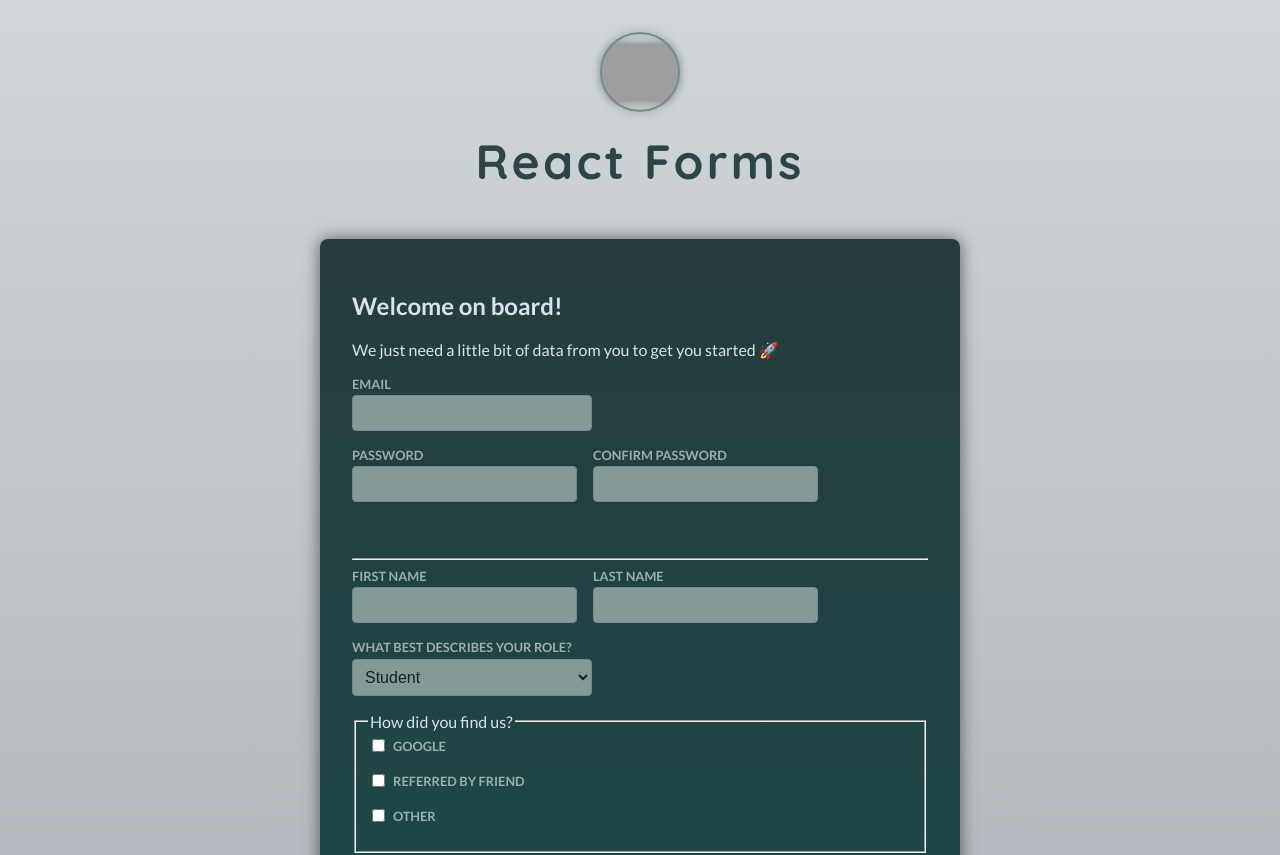
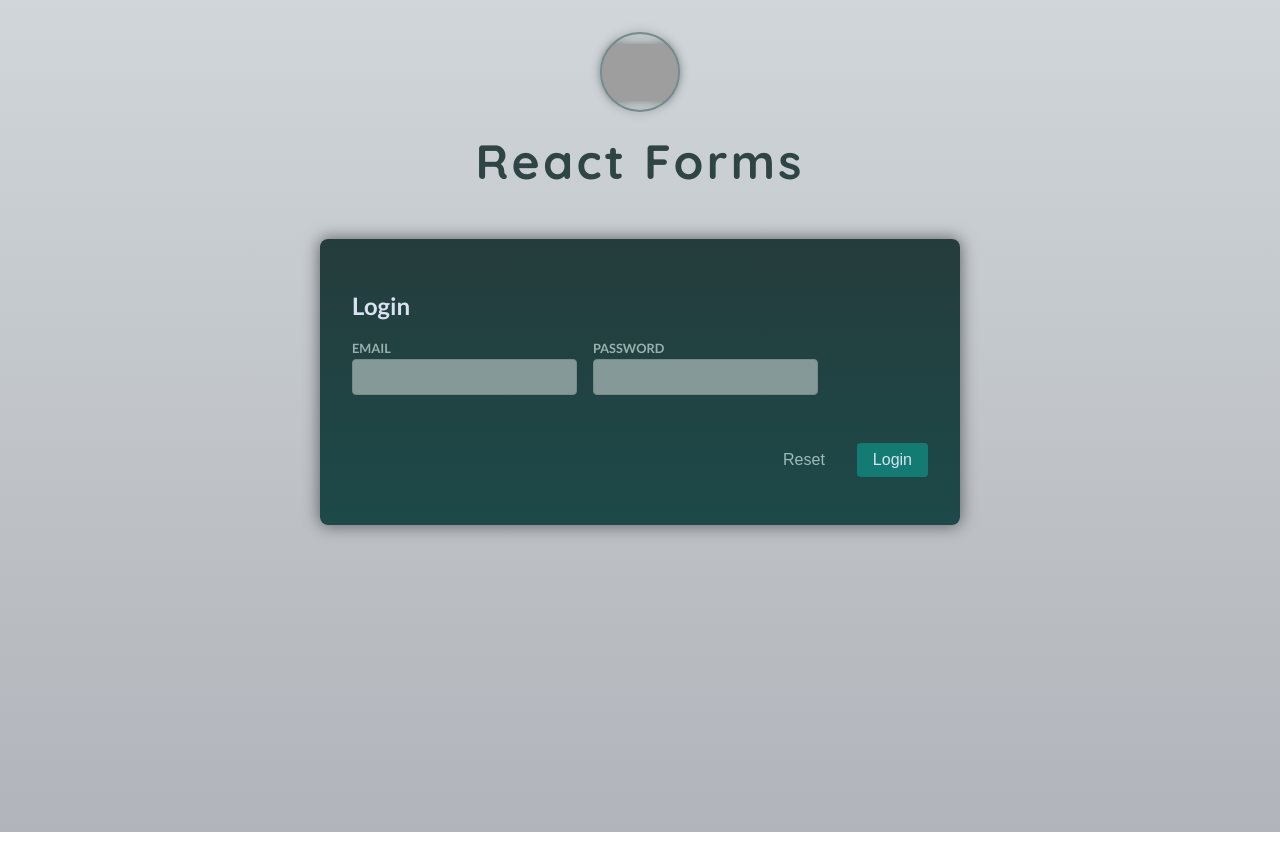
Before and after one commit to harryphma/React_Prj_17, a React (Vite) app: page / in a window 1280 px wide. Shown: the top 855 px of the page. After the commit the page ends 832 px from the top, so only its background shows below. Built offline with nearby package versions, Linux system fonts and the light colour scheme; grey boxes are pictures that could not be loaded.

Commit message:
using Input compo

```diff
--- a/src/App.jsx
+++ b/src/App.jsx
@@ -1,11 +1,11 @@
 import Header from './components/Header.jsx';
-import Signup from './components/Signup.jsx';
+import Login from './components/StateLogin.jsx';
 function App() {
   return (
     <>
       <Header />
       <main>
-        <Signup></Signup>
+        <Login></Login>
       </main>
     </>
   );
--- /dev/null
+++ b/src/components/Input.jsx
@@ -0,0 +1,9 @@
+export default function Input({ label, id, error, ...props }){
+    return (
+        <div className="control no-margin">
+            <label htmlFor={id}>{label}</label>
+            <input id={id} {...props} />
+            <div className="control-error">{error && <p>{error}</p>}</div>
+        </div>
+    );
+}
--- a/src/components/StateLogin.jsx
+++ b/src/components/StateLogin.jsx
@@ -1,5 +1,6 @@
 import { useState } from "react";
-
+import Input from "./Input.jsx";
+import {isEmail, isNotEmpty, hasMinLength} from '../util/validation.js';
 export default function Login() {
 
   const [enteredValues, setEnteredValues] = useState({
@@ -12,7 +13,8 @@ export default function Login() {
     password: false
   });
 
-  const emailIsInvalid = didEdit.email && !enteredValues.email.includes('@');
+  const emailIsInvalid = didEdit.email && !isEmail(enteredValues.email) && !isNotEmpty(enteredValues.email);
+  const passwordIsInvalid = didEdit.password && !hasMinLength(enteredValues.password, 6);
 
   function handleSubmit(event){
     event.preventDefault();
@@ -43,18 +45,9 @@ export default function Login() {
       <h2>Login</h2>
 
       <div className="control-row">
-        <div className="control no-margin">
-          <label htmlFor="email">Email</label>
-          <input id="email" type="email" name="email" onBlur={() => handleInputBlur('email')} onChange={(event) => handleInputChange('email', event.target.value)} value={enteredValues.email} />
-        </div>
-
-        <div className="control no-margin">
-          <label htmlFor="password">Password</label>
-          <input id="password" type="password" name="password" onChange={(event) => handleInputChange('password', event.target.value)} value={enteredValues.password}/>
-        </div>
+        <Input label="Email" id="email" type="email" name="email" onBlur={() => handleInputBlur('email')} onChange={(event) => handleInputChange('email', event.target.value)} value={enteredValues.email} error={emailIsInvalid && 'Please enter a valid email'}></Input>
+        <Input label="Password" id="password" type="password" name="password" onBlur={() => handleInputBlur('password')} onChange={(event) => handleInputChange('password', event.target.value)} value={enteredValues.password} error={passwordIsInvalid && 'Please enter a valid password'}></Input>
       </div>
-
-      <div className="control-error">{emailIsInvalid && <p>Please enter a valid email address</p>}</div>
 
       <p className="form-actions">
         <button className="button button-flat">Reset</button>
```
